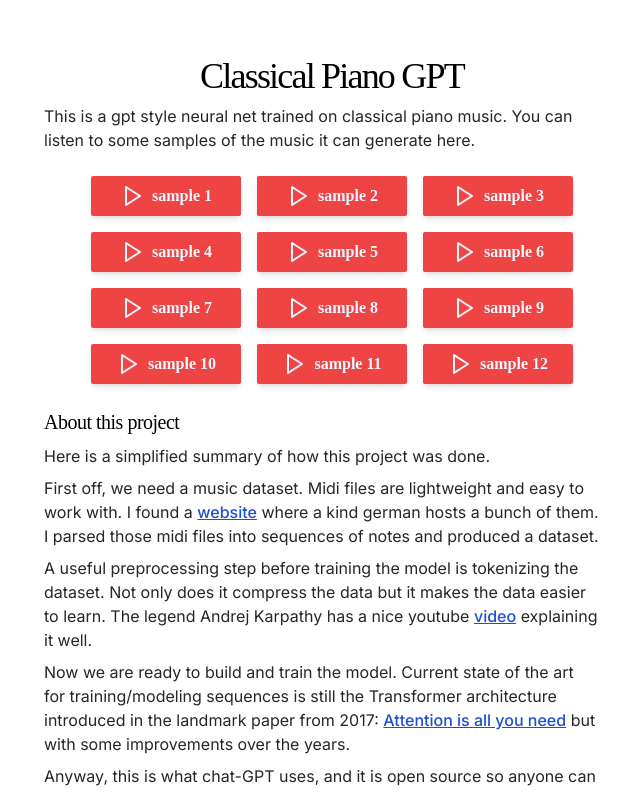
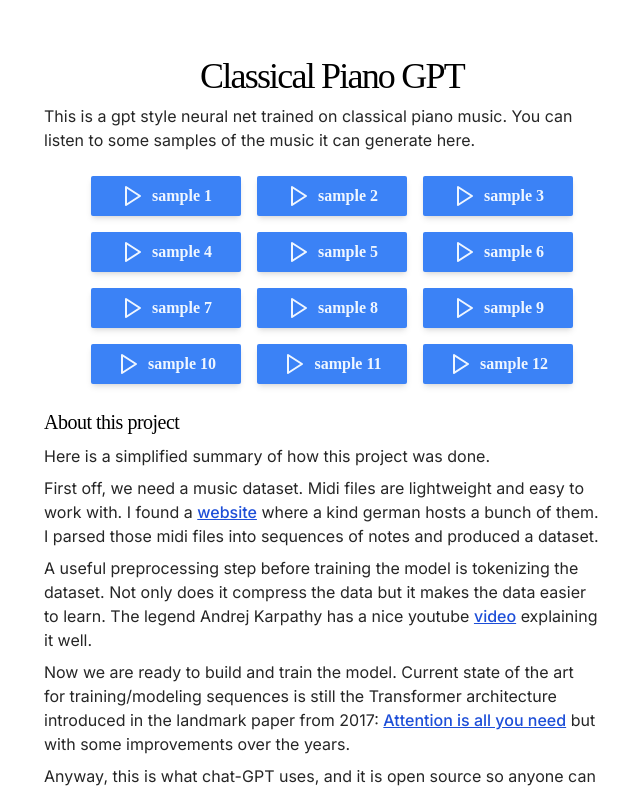
Before and after one commit to Andersgee/classical-piano-gpt-web, a Next.js app: page / in a window 1280 px wide. Shown: the top 792 px of the page, without its empty margins (308-948 px from the left). Built offline with nearby package versions, Linux system fonts and the light colour scheme; no server answers.

Commit message:
bs script

```diff
--- a/package.json
+++ b/package.json
@@ -6,7 +6,8 @@
     "dev": "next dev",
     "build": "next build",
     "start": "next start",
-    "lint": "next lint"
+    "lint": "next lint",
+    "bs": "next build && next start"
   },
   "dependencies": {
     "clsx": "^2.1.1",
--- a/src/app/Samples.tsx
+++ b/src/app/Samples.tsx
@@ -34,13 +34,13 @@ export function Samples() {
 
   return (
     <div className="flex flex-wrap justify-center gap-4 max-w-xl my-6">
-      {SAMPLES.map((str, i) => (
+      {SAMPLES.map((_str, i) => (
         <button
           disabled={!isReady}
           key={i}
           onClick={handleClick(i)}
           className={cn(
-            "disabled:bg-red-500 flex justify-center w-[150px] rounded-sm shadow-md items-center px-3 py-2 transition-colors ease-in font-semibold",
+            "disabled:hover:bg-blue-600 flex justify-center w-[150px] rounded-sm shadow-md items-center px-3 py-2 transition-colors ease-in font-semibold",
             isPlayingIdx === i
               ? "bg-green-500 hover:bg-green-600 text-green-50"
               : "bg-blue-500 hover:bg-blue-600 text-blue-50"
```
